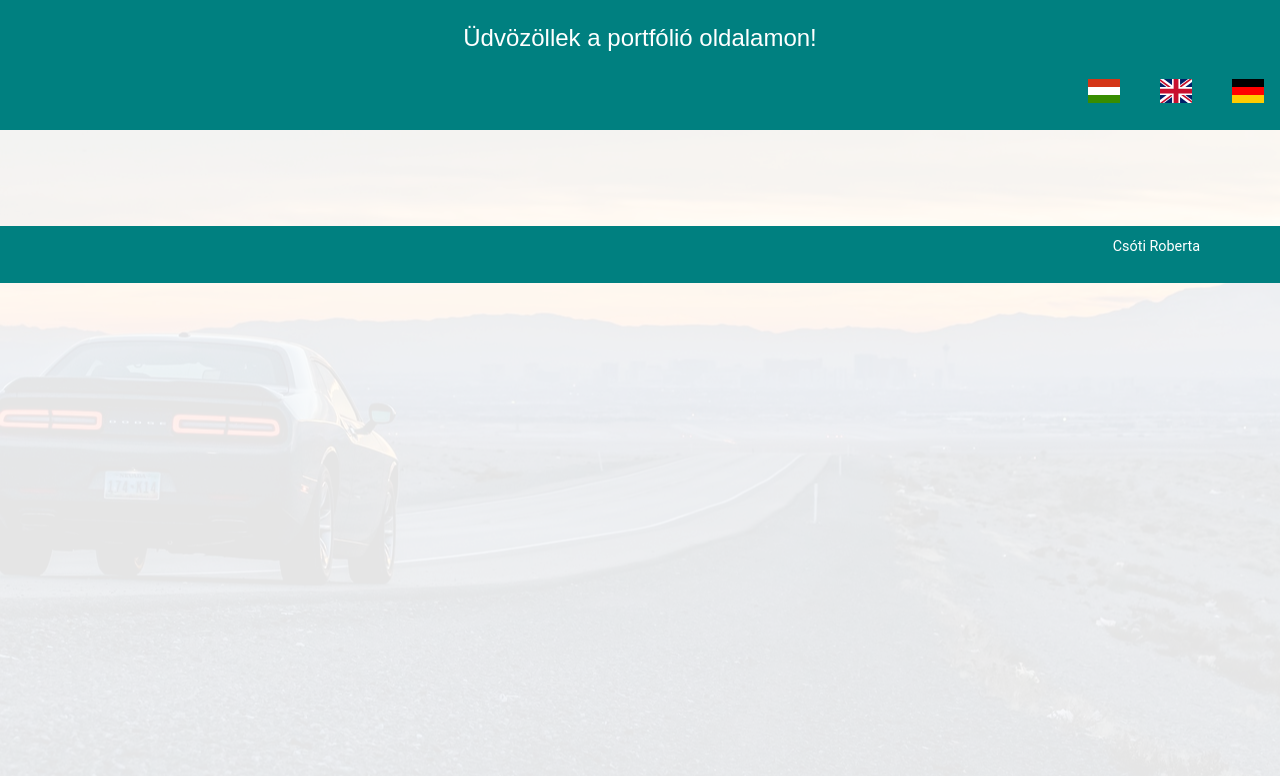
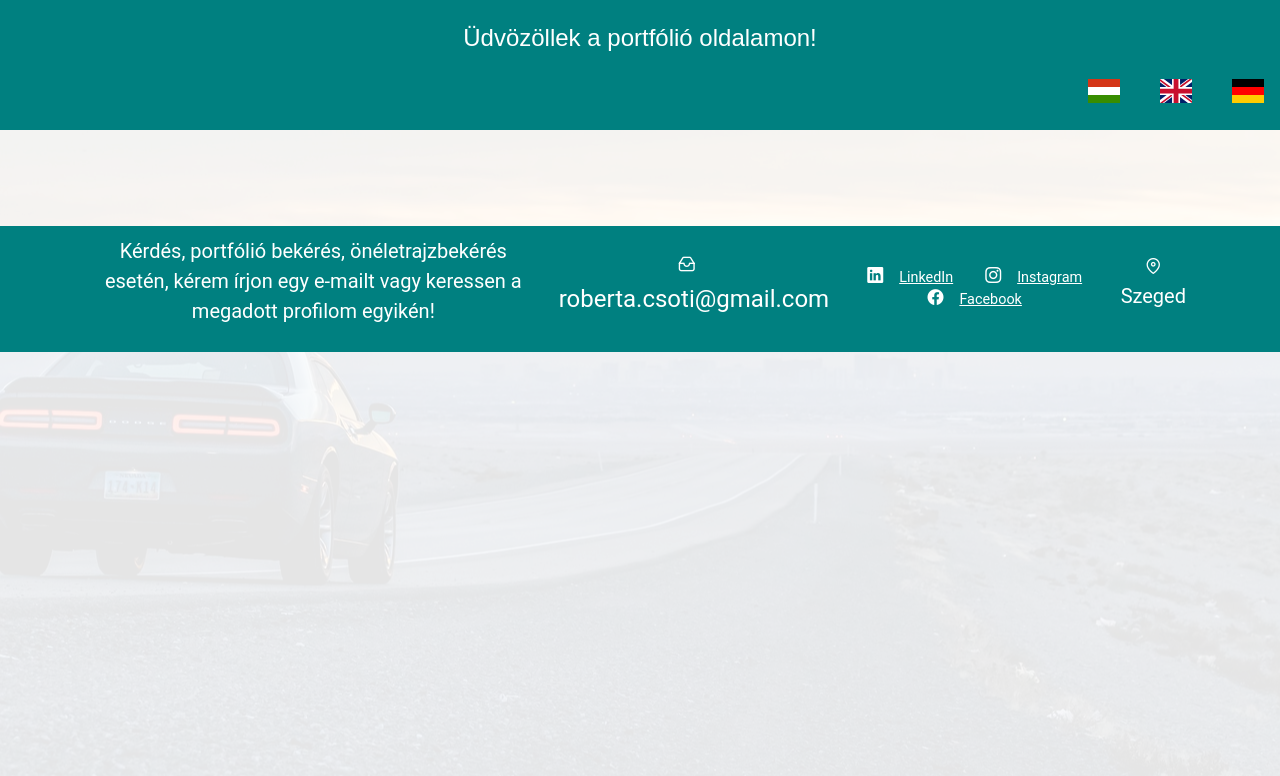
Before and after one commit to csotiroberta/website-app-react, a React (Create React App) app: page / in a window 1280 px wide. Shown: the top 776 px of the page. Built offline with nearby package versions, Linux system fonts and the light colour scheme.

Commit message:
Előlap fejlesztés

```diff
--- a/src/App.js
+++ b/src/App.js
@@ -11,6 +11,7 @@ import {Route, Routes} from 'react-router-dom'
 import AutoDashboard from './components/AutoDashboard'
 import BicycleDashboard from './components/BicycleDashboard'
 import ScrollToTop from './ScrollToTop'
+import Footer from './components/Footer'
 
 function App() {
 	const [language, setLanguage] = useState('hu')
@@ -42,9 +43,7 @@ function App() {
 					</Routes>
 			</main>
 			<footer>
-				<p>
-					Csóti Roberta
-				</p>
+				<Footer t={t}/>
 			</footer>
 		</div>
 	)
--- /dev/null
+++ b/src/components/Footer.js
@@ -0,0 +1,22 @@
+const Footer = ({t}) => {
+	return <div className={'container-fluid'}>
+		<div className={'row text-center align-items-center'}>
+			<div className={'col-5'}>
+				<p className={"fs-5"}>{t('footer.description')}</p>
+			</div>
+			<div className={'col-3'}>
+				<p className={'fs-4'}><i className={'pi pi-inbox px-3'}/>{t('footer.email')}</p>
+			</div>
+			<div className={'col-3'}>
+				<a className={"mx-2"} href={'https://www.linkedin.com/in/robertacsoti/'} style={{color: 'white'}}><i className={'pi pi-linkedin px-3'}/>{t('footer.media_3')}</a>
+				<a className={"mx-2"} href={'https://www.instagram.com/cstiroberta/'} style={{color: 'white'}}><i className={'pi pi-instagram px-3'}/>{t('footer.media_1')}</a>
+				<a className={"mx-2"} href={'https://www.facebook.com/roberta.csoti'} style={{color: 'white'}}><i className={'pi pi-facebook px-3'}/>{t('footer.media_2')}</a>
+			</div>
+			<div className={'col-1'}>
+				<p className={'fs-5'}><i className={'pi pi-map-marker px-3'} style={{fontSize: '1rem', color: 'white'}}/>{t('footer.town')}</p>
+			</div>
+		</div>
+	</div>
+}
+
+export default Footer
--- a/src/components/MainPage.js
+++ b/src/components/MainPage.js
@@ -2,6 +2,7 @@ import Profile from './Profile'
 import LanguageSkills from './LanguageSkills'
 import Certificates from './Certificates'
 import Portfolio from './Portfolio'
+import ProjektHistory from './ProjektHistory'
 
 const MainPage = ({t, language}) => {
 	return <>
@@ -15,6 +16,9 @@ const MainPage = ({t, language}) => {
 			<Certificates t={t} language={language}/>
 		</div>
 		<div className={"p-3 my-2"}>
+			<ProjektHistory t={t}/>
+		</div>
+		<div className={"p-3 my-2"}>
 			<Portfolio t={t}/>
 		</div>
 	</>
--- /dev/null
+++ b/src/components/ProjektHistory.js
@@ -0,0 +1,20 @@
+import image1 from '../pictures/projectHistory.png'
+import image2 from '../pictures/planning.png'
+
+const ProjektHistory = ({t}) => {
+	return <div className={'row'}>
+		<h1 className={"mb-3"}>{t('projectHistory.title')}</h1>
+		<div className={'col-6'}>
+			<img alt={t('projectHistory.image_1')} src={image1} style={{width: '70%'}}/>
+			<h4 className={"my-3"}>{t('projectHistory.subTitle_1')}</h4>
+			<p className={'fs-5'}>{t('projectHistory.description_1')}</p>
+		</div>
+		<div className={'col-6'}>
+			<img alt={t('projectHistory.image_2')} src={image2} style={{width: '70%'}}/>
+			<h4 className={"my-3"}>{t('projectHistory.subTitle_2')}</h4>
+			<p className={'fs-5'}>{t('projectHistory.description_2')}</p>
+		</div>
+	</div>
+}
+
+export default ProjektHistory
--- a/src/locales/hu/translation.json
+++ b/src/locales/hu/translation.json
@@ -3,6 +3,14 @@
 	"common": {
 		"buttonLabel": "Megtekintés",
 		"excelLabel": "Excel fájl elérhetősége Google Drive-on"
+	},
+	"footer": {
+		"description": "Kérdés, portfólió bekérés, önéletrajzbekérés esetén, kérem írjon egy e-mailt vagy keressen a megadott profilom egyikén!",
+		"email": "roberta.csoti@gmail.com",
+		"media_1": "Instagram",
+		"media_2": "Facebook",
+		"media_3": "LinkedIn",
+		"town": "Szeged"
 	},
 	"profile": {
 		"name": "Csóti Roberta",
@@ -62,6 +70,16 @@
 			"description": "Az adat elemző keresett szakma manapság, de nehéz eligazodni az ezernyi hirdetés között. Adat elemző lehet vizualizációs szakértő, üzleti elemző, SQL fejlesztő adat mérnök vagy akár Excel specialista is. Ebben a kurzusban átbeszéltük, melyik fogalom, mit is jelent pontosan.",
 			"footer": "Felnőtképzési tevékenység nyilvántartásba vételi száma: B/2021/000560"
 		}
+	},
+	"projectHistory": {
+		"title": "Projekt előzmények",
+		"image_1": "Adatok érvényessége",
+		"subTitle_1": "Adatok érvényessége",
+		"description_1": "A nyers adatok forrásának érvényessége és naprakészsége kulcsfontosságú a megbízható információk kinyeréséhez. Az érvényes adatok biztosítják, hogy valódi üzleti elemzések valósuljanak meg.",
+		"image_2": "Tervezés",
+		"subTitle_2": "Tervezés",
+		"description_2": "A projekt megkezdése előtt fontos kérdések fogalmazódtak meg a megfelelő adatok és diagrammok kiválasztásáról, valamint a megjelenés megtervezéséről.",
+		"description_3": "A Dashboard három fő munkalappal rendelkezik: Nyers adat réteg, Elemzés réteg és Prezentációs réteg – Dashboard. "
 	},
 	"portfolio": {
 		"title": "Portfóliók",
```
Also changed, not shown: src/pictures/auto/AD_10.png.
